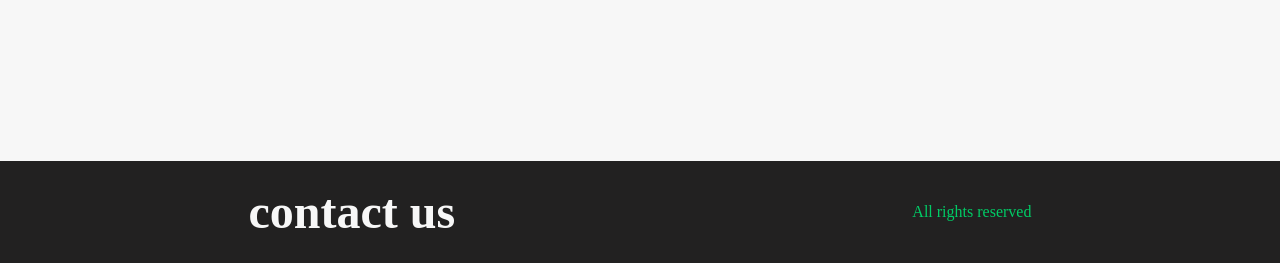
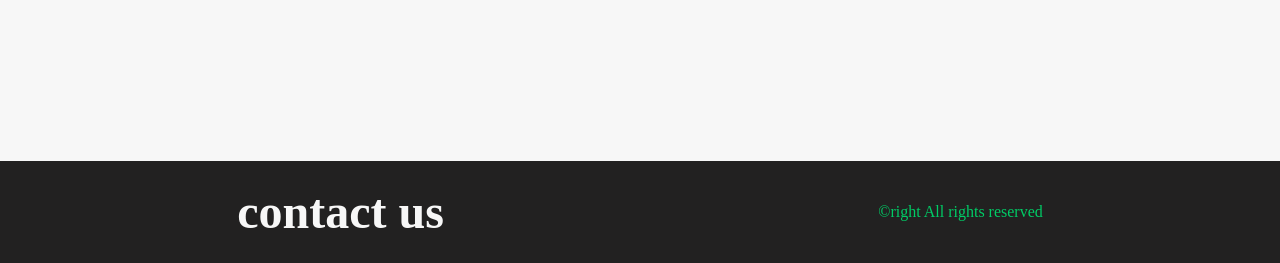
Before and after one commit to Yusufbek-dev/sass-mini-project, a plain HTML site: page index.html in a window 1280 px wide. Shown: the part 639-902 px from the top of the page. Drawn offline with Linux system fonts and the light colour scheme.

Commit message:
finished project

```diff
--- a/css/styles.scss
+++ b/css/styles.scss
@@ -18,7 +18,6 @@
         z-index: 1;
         width: 100%;
         max-width: 1200px;
-        padding-top: 6rem;
         padding-right: 24px;
         padding-left: 24px;
 
--- a/index.html
+++ b/index.html
@@ -11,7 +11,7 @@
 <body>
     <nav class="navbar">
        <a href="#" class="navbar__logo">SASS</a>
-       <div class="navbar__bars"><i class="fa fa-home"></i></div>
+       <div class="navbar__bars"><i class="fa fa-bars"></i></div>
        <div class="navbar__menu">
            <a href="#" class="navbar__menu-links">Home</a>
            <a href="#" class="navbar__menu-links">Products</a>
@@ -35,7 +35,7 @@
     </div>
     <div class="footer">
       <h5 class="footer__contact"><a href="#">contact us</a></h5>
-      <span class="footer__copy"> All rights reserved</span>
+      <span class="footer__copy"> &copyright  All rights reserved</span>
     </div>
 
 </body>
```
Also changed, not shown: css/styles.css, 1 other file.
